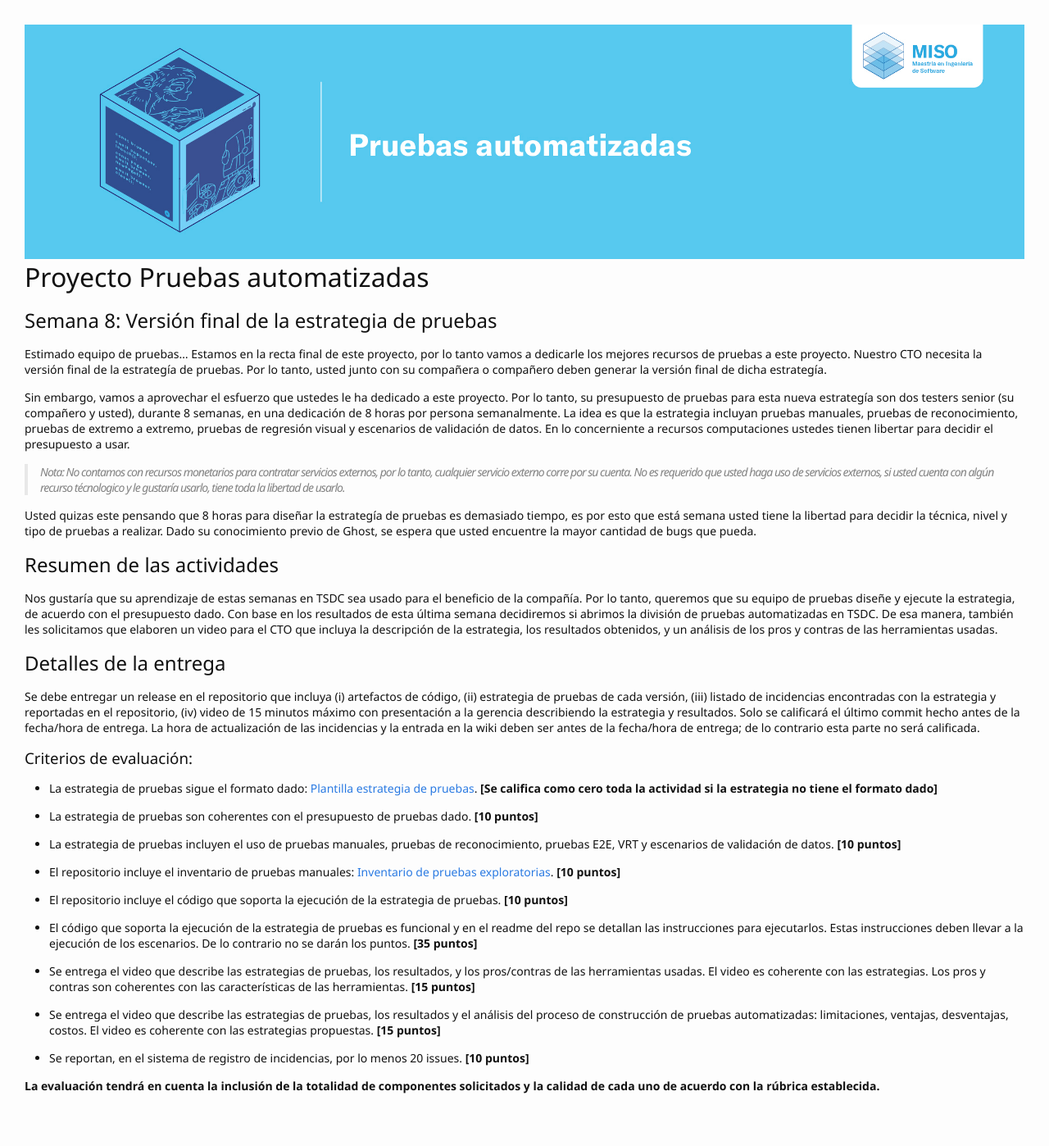
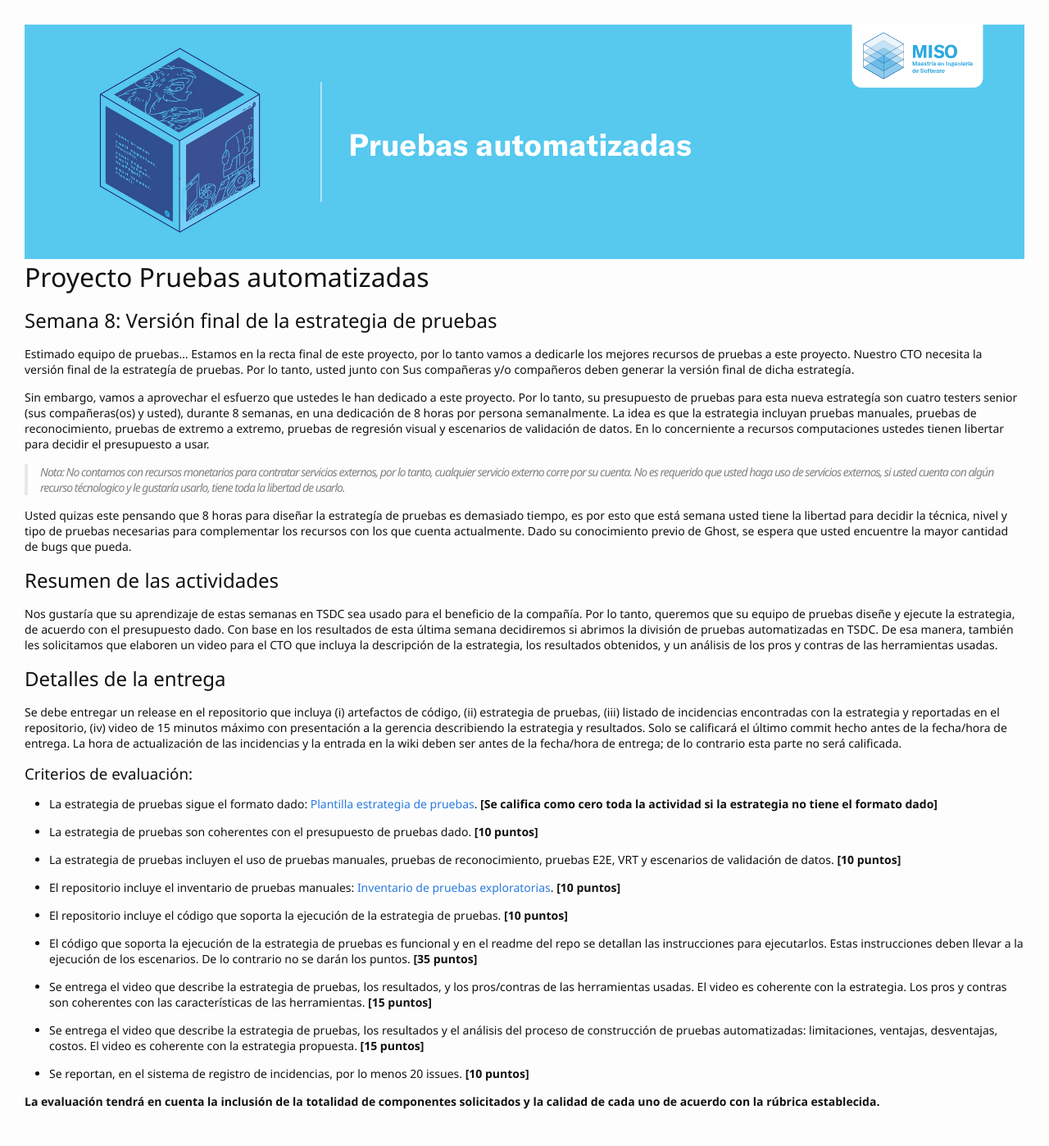
Before and after one commit to TiCSw/mt1_guias_pruebas, a Jekyll site: the page built from docs/semanas/semana8.md, in a window 1280 px wide. Shown: the whole page at 82% size. Built offline with Jekyll 4.4.1, drawn with Linux system fonts in a browser that asks for light colours; some web fonts are replaced; our own code applies the rules of GitHub Pages for plain Markdown files; comment, search, counter and statistics services are not loaded.

Commit message:
Update semana8.md

```diff
--- a/docs/semanas/semana8.md
+++ b/docs/semanas/semana8.md
@@ -3,20 +3,20 @@
 
 ## Semana 8: Versión final de la estrategia de pruebas
 
-Estimado equipo de pruebas... Estamos en la recta final de este proyecto, por lo tanto vamos a dedicarle los mejores recursos de pruebas a este proyecto. Nuestro CTO necesita la versión final de la estrategía de pruebas. Por lo tanto, usted junto con su compañera o compañero deben generar la versión final de dicha estrategía.
+Estimado equipo de pruebas... Estamos en la recta final de este proyecto, por lo tanto vamos a dedicarle los mejores recursos de pruebas a este proyecto. Nuestro CTO necesita la versión final de la estrategía de pruebas. Por lo tanto, usted junto con Sus compañeras y/o compañeros deben generar la versión final de dicha estrategía.
 
-Sin embargo, vamos a aprovechar el esfuerzo que ustedes le ha dedicado a este proyecto. Por lo tanto, su presupuesto de pruebas para esta nueva estrategía son dos testers senior (su compañero y usted), durante 8 semanas, en una dedicación de 8 horas por persona semanalmente. La idea es que la estrategia incluyan pruebas manuales, pruebas de reconocimiento, pruebas de extremo a extremo, pruebas de regresión visual y escenarios de validación de datos. En lo concerniente a recursos computaciones ustedes tienen libertar para decidir el presupuesto a usar.
+Sin embargo, vamos a aprovechar el esfuerzo que ustedes le han dedicado a este proyecto. Por lo tanto, su presupuesto de pruebas para esta nueva estrategía son cuatro testers senior (sus compañeras(os) y usted), durante 8 semanas, en una dedicación de 8 horas por persona semanalmente. La idea es que la estrategia incluyan pruebas manuales, pruebas de reconocimiento, pruebas de extremo a extremo, pruebas de regresión visual y escenarios de validación de datos. En lo concerniente a recursos computaciones ustedes tienen libertar para decidir el presupuesto a usar.
 
 > Nota: No contamos con recursos monetarios para contratar servicios externos, por lo tanto, cualquier servicio externo corre por su cuenta. No es requerido que usted haga uso de servicios externos, si usted cuenta con algún recurso técnologico y le gustaría usarlo, tiene toda la libertad de usarlo.
 
-Usted quizas este pensando que 8 horas para diseñar la estrategía de pruebas es demasiado tiempo, es por esto que está semana usted tiene la libertad para decidir la técnica, nivel y tipo de pruebas a realizar. Dado su conocimiento previo de Ghost, se espera que usted encuentre la mayor cantidad de bugs que pueda.
+Usted quizas este pensando que 8 horas para diseñar la estrategía de pruebas es demasiado tiempo, es por esto que está semana usted tiene la libertad para decidir la técnica, nivel y tipo de pruebas necesarias para complementar los recursos con los que cuenta actualmente. Dado su conocimiento previo de Ghost, se espera que usted encuentre la mayor cantidad de bugs que pueda.
 
 ## Resumen de las actividades
 Nos gustaría que su aprendizaje de estas semanas en TSDC sea usado para el beneficio de la compañía. Por lo tanto, queremos que su equipo de pruebas diseñe y ejecute la estrategia, de acuerdo con el presupuesto dado. Con base en los resultados de esta última semana decidiremos si abrimos la división de pruebas automatizadas en TSDC. De esa manera, también les solicitamos que elaboren un video para el CTO que incluya la descripción de la estrategia, los resultados obtenidos, y un análisis de los pros y contras de las herramientas usadas.
 
 
 ## Detalles de la entrega
-Se debe entregar un release en el repositorio que incluya (i) artefactos de código, (ii) estrategia de pruebas de cada versión, (iii) listado de incidencias encontradas con la estrategia y reportadas en el repositorio, (iv) video de 15 minutos máximo con presentación a la gerencia describiendo la estrategia y resultados. Solo se calificará el último commit hecho antes de la fecha/hora de entrega. La hora de actualización de las incidencias y la entrada en la wiki deben ser antes de la fecha/hora de entrega; de lo contrario esta parte no será calificada.
+Se debe entregar un release en el repositorio que incluya (i) artefactos de código, (ii) estrategia de pruebas, (iii) listado de incidencias encontradas con la estrategia y reportadas en el repositorio, (iv) video de 15 minutos máximo con presentación a la gerencia describiendo la estrategia y resultados. Solo se calificará el último commit hecho antes de la fecha/hora de entrega. La hora de actualización de las incidencias y la entrada en la wiki deben ser antes de la fecha/hora de entrega; de lo contrario esta parte no será calificada.
 
 ### Criterios de evaluación:
 
@@ -32,9 +32,9 @@ Se debe entregar un release en el repositorio que incluya (i) artefactos de cód
 
 - El código que soporta la ejecución de la estrategia de pruebas es funcional y en el readme del repo se detallan las instrucciones para ejecutarlos. Estas instrucciones deben llevar a la ejecución de los escenarios. De lo contrario no se darán los puntos.  **[35 puntos]**
 
-- Se entrega el video que describe las estrategias de pruebas, los resultados, y los pros/contras de las herramientas usadas. El video es coherente con las estrategias. Los pros y contras son coherentes con las características de las herramientas. **[15 puntos]**
+- Se entrega el video que describe la estrategia de pruebas, los resultados, y los pros/contras de las herramientas usadas. El video es coherente con la estrategia. Los pros y contras son coherentes con las características de las herramientas. **[15 puntos]**
 
-- Se entrega el video que describe las estrategias de pruebas, los resultados y el análisis del proceso de construcción de pruebas automatizadas: limitaciones, ventajas, desventajas, costos. El video es coherente con las estrategias propuestas. **[15 puntos]**
+- Se entrega el video que describe la estrategia de pruebas, los resultados y el análisis del proceso de construcción de pruebas automatizadas: limitaciones, ventajas, desventajas, costos. El video es coherente con la estrategia propuesta. **[15 puntos]**
 
 - Se reportan, en el sistema de registro de incidencias, por lo menos 20 issues. **[10 puntos]**
 
```
